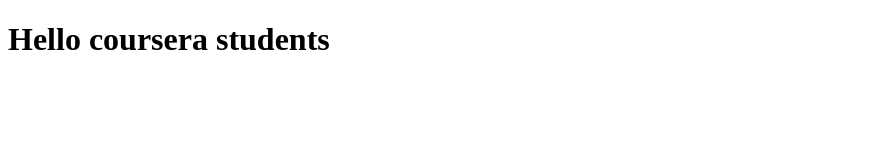
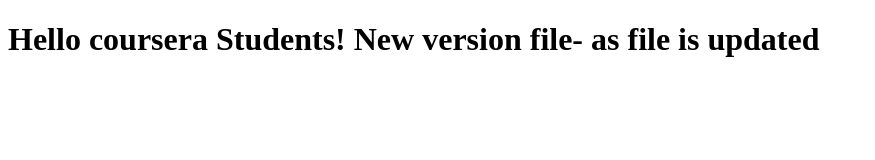
Before and after one commit to PreetiKharb/coursera-test, a plain HTML site: page index.html in a window 1280 px wide. Shown: the whole page, without its empty margins (0-875 px from the left). Drawn offline with Linux system fonts and the light colour scheme.

Commit message:
Next version of file

```diff
--- a/index.html
+++ b/index.html
@@ -5,6 +5,6 @@
     <title>Hello Coursera</title>
 </head>
 <body>
-    <h1>Hello coursera students</h1>
+    <h1>Hello coursera Students! New version file- as file is updated</h1>
 </body>
 </html>
```
